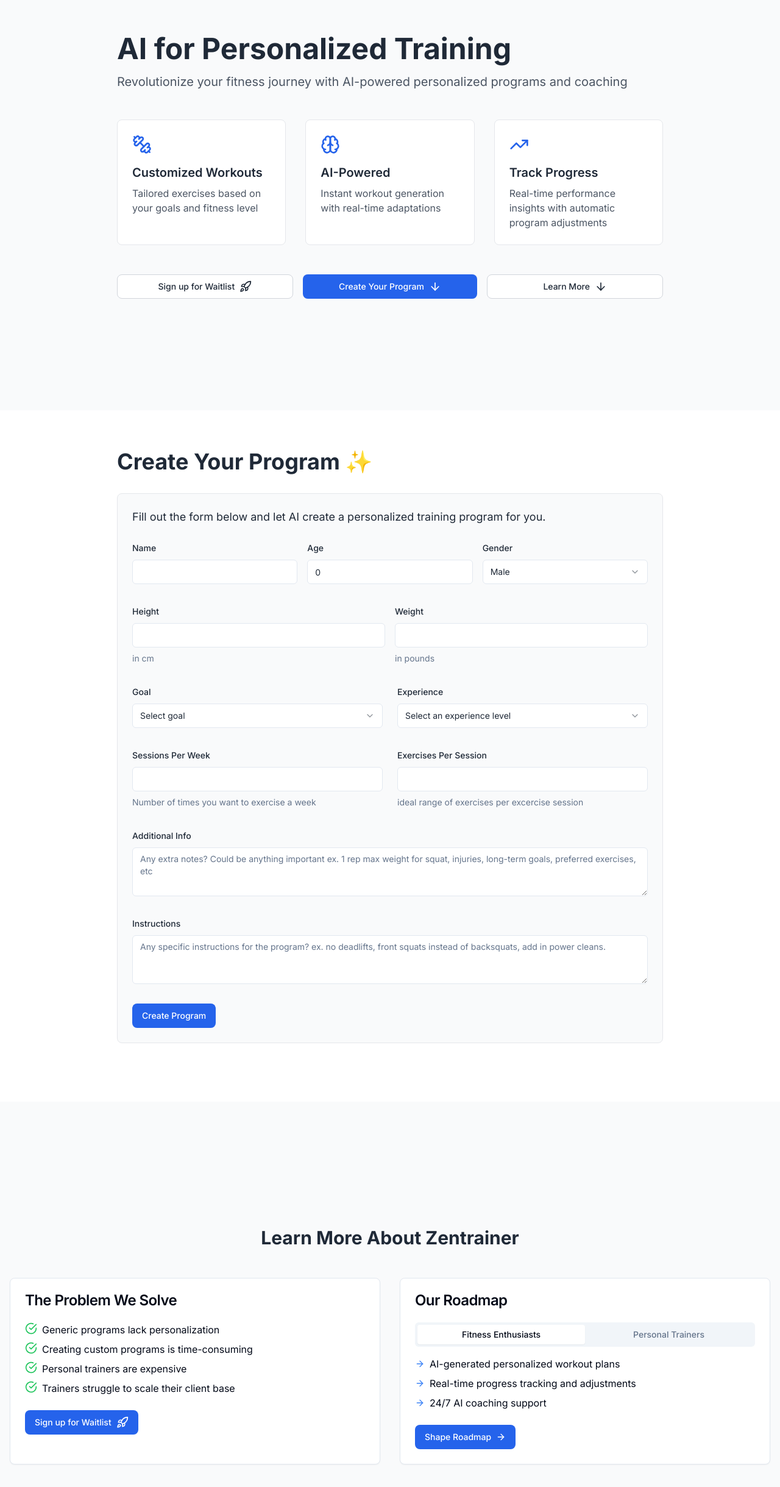
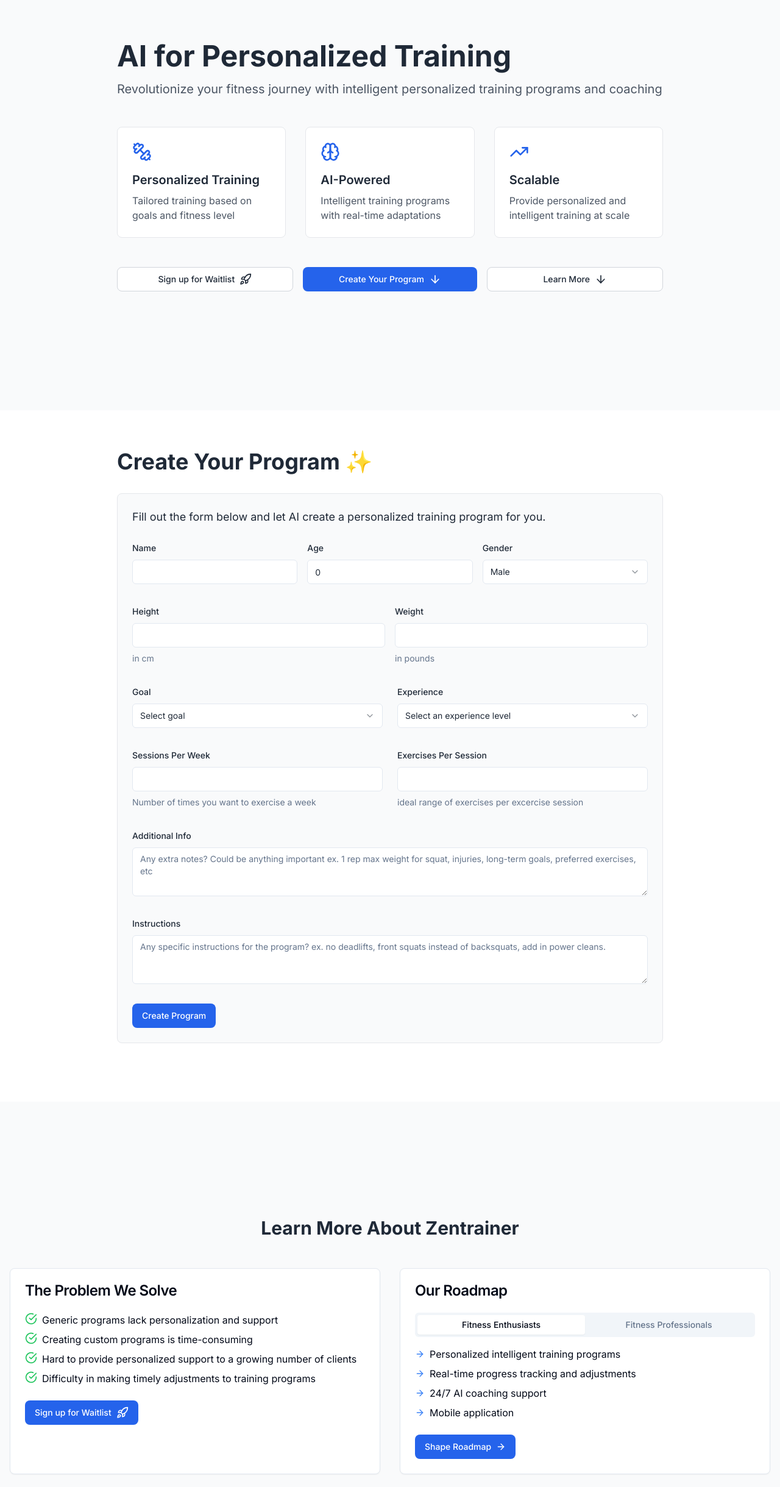
Before and after one commit to achen2089/practical-training, a Next.js app: page / in a window 1280 px wide. Shown: the part 127-2566 px from the top of the page at 61% size. Built offline with nearby package versions, Linux system fonts and the light colour scheme.

Commit message:
update homepage

```diff
--- a/app/page.tsx
+++ b/app/page.tsx
@@ -2,7 +2,7 @@
 
 import React, { useRef } from 'react';
 import Link from 'next/link';
-import { ArrowRight, Dumbbell, Brain, TrendingUp, ArrowDown, CheckCircle} from 'lucide-react';
+import { ArrowRight, Dumbbell, Brain, TrendingUp, ArrowDown, CheckCircle, Rocket} from 'lucide-react';
 import { ProfileForm } from "@/components/ProfileForm";
 import { WaitList } from '@/components/WaitList';
 import { Button } from '@/components/ui/button';
@@ -33,24 +33,24 @@ const NotionStylePage: React.FC = () => {
         <div className="max-w-4xl mx-auto">
           <header className="mb-12">
             <h1 className="text-5xl font-bold mb-4">AI for Personalized Training</h1>
-            <p className="text-xl text-gray-600">Revolutionize your fitness journey with AI-powered personalized programs and coaching</p>
+            <p className="text-xl text-gray-600">Revolutionize your fitness journey with intelligent personalized training programs and coaching</p>
           </header>
 
           <div className="grid md:grid-cols-3 gap-8 mb-12">
             <FeatureBlock
               icon={<Dumbbell size={32} />}
-              title="Customized Workouts"
-              description="Tailored exercises based on your goals and fitness level"
+              title="Personalized Training"
+              description="Tailored training based on goals and fitness level"
             />
             <FeatureBlock
               icon={<Brain size={32} />}
               title="AI-Powered"
-              description="Instant workout generation with real-time adaptations"
+              description="Intelligent training programs with real-time adaptations"
             />
             <FeatureBlock
               icon={<TrendingUp size={32} />}
-              title="Track Progress"
-              description="Real-time performance insights with automatic program adjustments"
+              title="Scalable"
+              description="Provide personalized and intelligent training at scale"
             />
           </div>
 
@@ -100,7 +100,7 @@ const NotionStylePage: React.FC = () => {
                 <ul className="space-y-2">
                   <li className="flex items-start">
                     <CheckCircle className="h-5 w-5 text-green-500 mr-2 flex-shrink-0" />
-                    <span>Generic programs lack personalization</span>
+                    <span>Generic programs lack personalization and support</span>
                   </li>
                   <li className="flex items-start">
                     <CheckCircle className="h-5 w-5 text-green-500 mr-2 flex-shrink-0" />
@@ -108,11 +108,11 @@ const NotionStylePage: React.FC = () => {
                   </li>
                   <li className="flex items-start">
                     <CheckCircle className="h-5 w-5 text-green-500 mr-2 flex-shrink-0" />
-                    <span>Personal trainers are expensive</span>
+                    <span>Hard to provide personalized support to a growing number of clients</span>
                   </li>
                   <li className="flex items-start">
                     <CheckCircle className="h-5 w-5 text-green-500 mr-2 flex-shrink-0" />
-                    <span>Trainers struggle to scale their client base</span>
+                    <span>Difficulty in making timely adjustments to training programs</span>
                   </li>
                 </ul>
               </CardContent>
@@ -129,13 +129,13 @@ const NotionStylePage: React.FC = () => {
                 <Tabs defaultValue="enthusiasts">
                   <TabsList className="grid w-full grid-cols-2">
                     <TabsTrigger value="enthusiasts">Fitness Enthusiasts</TabsTrigger>
-                    <TabsTrigger value="trainers">Personal Trainers</TabsTrigger>
+                    <TabsTrigger value="trainers">Fitness Professionals</TabsTrigger>
                   </TabsList>
                   <TabsContent value="enthusiasts">
                     <ul className="space-y-2 mt-4">
                       <li className="flex items-center">
                         <ArrowRight className="h-4 w-4 mr-2 text-blue-500" />
-                        <span>AI-generated personalized workout plans</span>
+                        <span>Personalized intelligent training programs</span>
                       </li>
                       <li className="flex items-center">
                         <ArrowRight className="h-4 w-4 mr-2 text-blue-500" />
@@ -145,21 +145,29 @@ const NotionStylePage: React.FC = () => {
                         <ArrowRight className="h-4 w-4 mr-2 text-blue-500" />
                         <span>24/7 AI coaching support</span>
                       </li>
+                      <li className="flex items-center">
+                        <ArrowRight className="h-4 w-4 mr-2 text-blue-500" />
+                        <span>Mobile application</span>
+                      </li>
                     </ul>
                   </TabsContent>
                   <TabsContent value="trainers">
                     <ul className="space-y-2 mt-4">
                       <li className="flex items-center">
                         <ArrowRight className="h-4 w-4 mr-2 text-blue-500" />
-                        <span>AI-assisted program creation and management</span>
+                        <span>Personalized intelligent training program for clients</span>
                       </li>
                       <li className="flex items-center">
                         <ArrowRight className="h-4 w-4 mr-2 text-blue-500" />
-                        <span>Automated progress reports and insights</span>
+                        <span>Configurable AI to support clients</span>
                       </li>
                       <li className="flex items-center">
                         <ArrowRight className="h-4 w-4 mr-2 text-blue-500" />
-                        <span>Scalable client base management tools</span>
+                        <span>Easy training program creation</span>
+                      </li>
+                      <li className="flex items-center">
+                        <ArrowRight className="h-4 w-4 mr-2 text-blue-500" />
+                        <span>Mobile application</span>
                       </li>
                     </ul>
                   </TabsContent>
```
